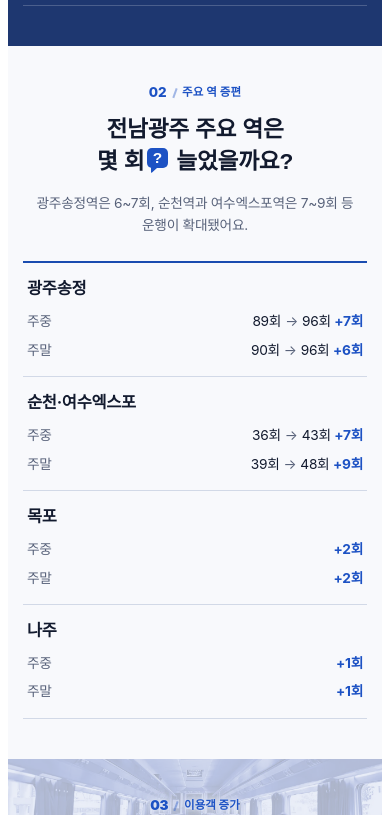
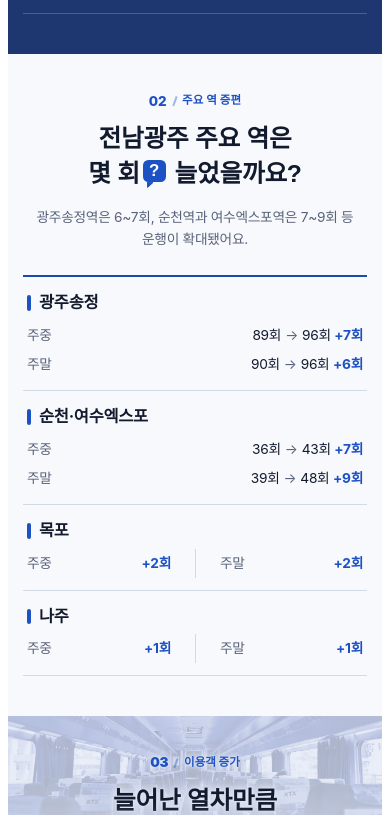
Before and after one commit to leemjay429-eng/nov4_1, a plain HTML site: page index.html in a window 390 px wide. Shown: the part 1185-2000 px from the top of the page. Drawn offline with Linux system fonts and the light colour scheme; a web font is replaced by a local one.

Commit message:
Add files via upload

```diff
--- a/index.html
+++ b/index.html
@@ -44,7 +44,7 @@ if(location.protocol==='file:'||location.hostname.indexOf('github.io')>-1){
 .contents_div .ktx-wrap{
   max-width:800px; margin:0 auto; container-type:inline-size;
   /* Title */
-  --fs-h2:clamp(20px, min(23px + (100cqi - 388px) * 0.02185, 22px + (100cqi - 343px) * 0.02223, 20px + (100cqi - 318px) * 0.08), 32px); --fs-foot:31px; --fs-h3:21px;
+  --fs-h2:clamp(22px, min(25px + (100cqi - 388px) * 0.02185, 24px + (100cqi - 343px) * 0.02223, 22px + (100cqi - 318px) * 0.08), 28px);   /* 웹 32→28(-4), 모바일 +2 (350:22 · 375:24 · 420:25), 약 560 이상은 28 고정 — 넓은 화면이 더 작아지는 역전 방지 */ --fs-foot:31px; --fs-h3:21px;
   /* Body */
   --fs-body:17px; --fs-lead:16px; --fs-info:16px; --fs-cta:16px; --fs-arrow:17px;
   --fs-nav:16px; --fs-kicker:15px; --fs-num:14px; --fs-tagcap:13.5px;
@@ -415,7 +415,18 @@ if(location.protocol==='file:'||location.hostname.indexOf('github.io')>-1){
   }
   .contents_div .ktx-sec--s1 .ktx-tbl td::before{ color:rgba(255,255,255,.85); }
   .contents_div .ktx-tbl td > span.ktx-val{ margin-left:auto; }
-  .contents_div .ktx-tbl tr.ktx-hl{ padding-left:10px; padding-right:10px; }
+  /* 목포·나주: 주중·주말을 한 줄에 나란히 */
+  .contents_div .ktx-tbl tr.ktx-tr-pair{ display:grid; grid-template-columns:1fr 1fr; column-gap:0; }
+  .contents_div .ktx-tbl tr.ktx-tr-pair td:first-of-type{ padding-right:24px; }
+  .contents_div .ktx-tbl tr.ktx-tr-pair th{ grid-column:1 / -1; }
+  .contents_div .ktx-tbl tr.ktx-tr-pair td + td{ padding-left:24px; border-left:1px solid var(--c-line); }
+  /* 행 제목 앞 하이라이트 바 (4px, 끝 둥글게) — 모든 표의 행 제목. 목포역 강조 행은 배경·좌우 패딩 없이 글자색으로만 */
+  .contents_div .ktx-tbl tr.ktx-hl{ background:none; }
+  .contents_div .ktx-tbl tbody th{ display:flex; align-items:center; gap:8px; }
+  .contents_div .ktx-tbl tbody th::before{
+    content:''; flex:0 0 auto; width:4px; height:.95em; border-radius:2px; background:var(--c-acc);
+  }
+  .contents_div .ktx-sec--s1 .ktx-tbl tbody th::before{ background:var(--c-acc-lt); }
   .contents_div .ktx-seat{ font-size:var(--fs-body); }
   .contents_div .ktx-pct{ margin-left:5px; }
 
@@ -555,12 +566,12 @@ if(location.protocol==='file:'||location.hostname.indexOf('github.io')>-1){
             <td data-label="주중"><span class="ktx-val">36회<span class="ktx-arr">→</span>43회 <span class="ktx-up">+7회</span></span></td>
             <td data-label="주말"><span class="ktx-val">39회<span class="ktx-arr">→</span>48회 <span class="ktx-up">+9회</span></span></td>
           </tr>
-          <tr>
+          <tr class="ktx-tr-pair">
             <th scope="row">목포</th>
             <td data-label="주중"><span class="ktx-val"><span class="ktx-up">+2회</span></span></td>
             <td data-label="주말"><span class="ktx-val"><span class="ktx-up">+2회</span></span></td>
           </tr>
-          <tr>
+          <tr class="ktx-tr-pair">
             <th scope="row">나주</th>
             <td data-label="주중"><span class="ktx-val"><span class="ktx-up">+1회</span></span></td>
             <td data-label="주말"><span class="ktx-val"><span class="ktx-up">+1회</span></span></td>
```
